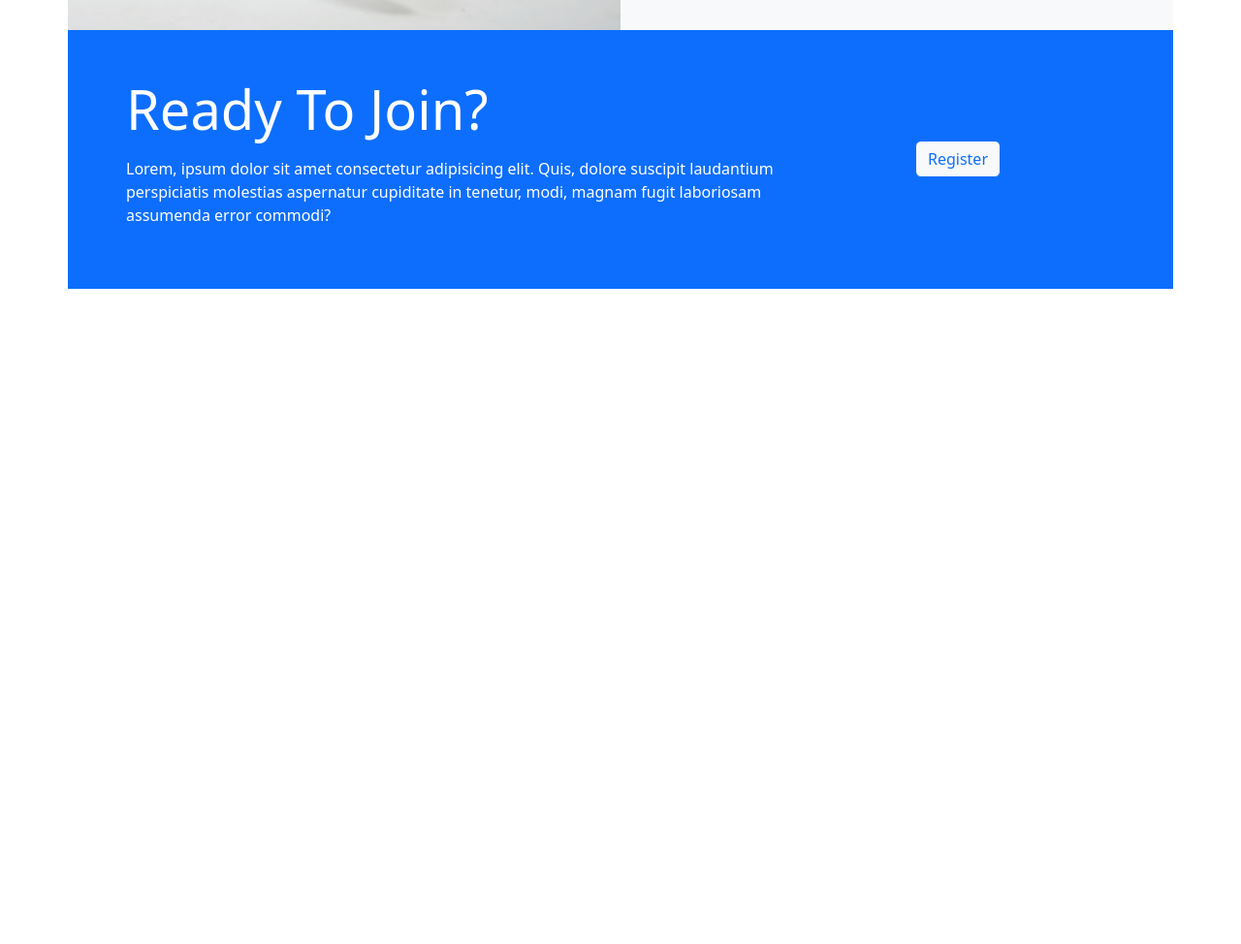
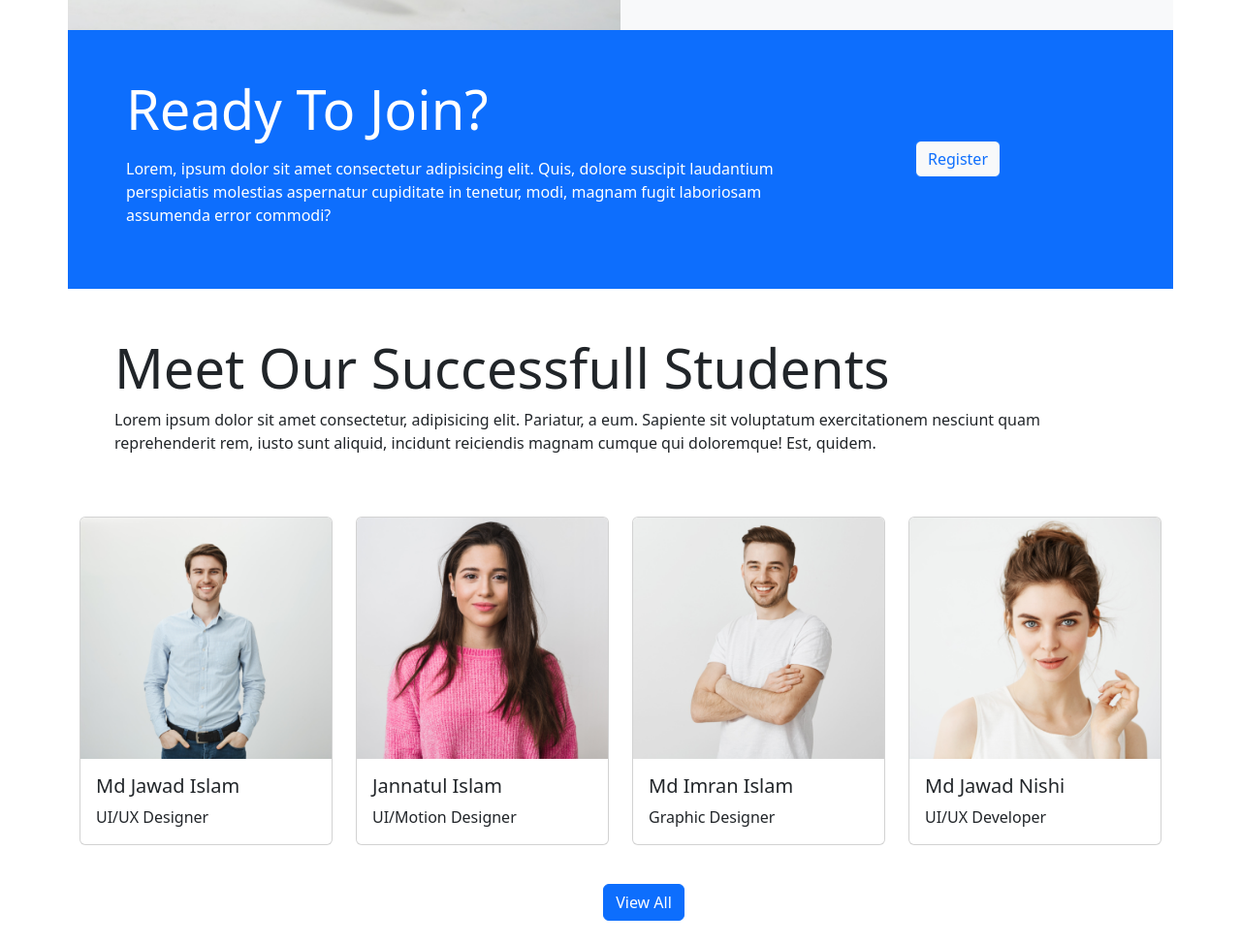
Before and after one commit to devMorshed/Projects, a plain HTML site: page edTech/index.html in a window 1280 px wide. Shown: the part 1643-2617 px from the top of the page at 97% size. Before the commit the page ends 1941 px from the top, so only its background shows below. Drawn offline with nearby package versions, Linux system fonts and the light colour scheme.

Commit message:
success section/ #card

```diff
--- a/edTech/index.html
+++ b/edTech/index.html
@@ -93,7 +93,7 @@
 
     <div class="row">
       <div class="col-md-6">
-        <div class="card mb-3" style="max-width: 540px;">
+        <div class="card mb-3">
           <div class="row g-0">
             <div class="col-md-4">
               <img src="/edTech/images/course/course-1.png" class="img-fluid h-100 card-img-top p-sm-2 rounded-start" alt="...">
@@ -110,7 +110,7 @@
         </div>
       </div>
       <div class="col-md-6">
-        <div class="card mb-3" style="max-width: 540px;">
+        <div class="card mb-3">
           <div class="row g-0">
             <div class="col-md-4 col-sm-12">
               <img src="/edTech/images/course/course-2.png" class=" img-fluid h-100 card-img-top p-sm-2  rounded-start" alt="...">
@@ -129,7 +129,7 @@
     </div>
     <div class="row">
       <div class="col-md-6">
-        <div class="card mb-3" style="max-width: 540px;">
+        <div class="card mb-3">
           <div class="row g-0">
             <div class="col-md-4">
               <img src="/edTech/images/course/course-3.png" class=" img-fluid h-100 card-img-top p-sm-2  rounded-start" alt="...">
@@ -146,7 +146,7 @@
         </div>
       </div>
       <div class="col-md-6">
-        <div class="card mb-3" style="max-width: 540px;">
+        <div class="card mb-3">
           <div class="row g-0">
             <div class="col-md-4">
               <img src="/edTech/images/course/course-4.png" class=" img-fluid h-100 card-img-top p-sm-2  rounded-start" alt="...">
@@ -165,7 +165,7 @@
     </div>
     <div class="row">
       <div class="col-md-6">
-        <div class="card mb-3" style="max-width: 540px;">
+        <div class="card mb-3">
           <div class="row g-0">
             <div class="col-md-4">
               <img src="/edTech/images/course/course-5.png" class=" img-fluid h-100 card-img-top p-sm-2  rounded-start" alt="...">
@@ -182,7 +182,7 @@
         </div>
       </div>
       <div class="col-md-6">
-        <div class="card mb-3" style="max-width: 540px;">
+        <div class="card mb-3">
           <div class="row g-0">
             <div class="col-md-4">
               <img src="/edTech/images/course/course-6.png" class=" img-fluid h-100 card-img-top p-sm-2  rounded-start" alt="...">
@@ -250,6 +250,57 @@
     </div>
   </section>
 
+  <section class="success">
+    <div class="container">
+      <div class="row">
+        <div class="section-heading p-5">
+          <h4 class="display-4">Meet Our Successfull
+            Students</h4>
+          <p class="display-text">Lorem ipsum dolor sit amet consectetur, adipisicing elit. Pariatur, a eum. Sapiente sit voluptatum exercitationem nesciunt quam reprehenderit rem, iusto sunt aliquid, incidunt reiciendis magnam cumque qui doloremque! Est, quidem.</p>
+        </div>
+        <div class="col-md-3 mb-3">
+          <div class="card h-100">
+            <img src="/edTech/images/student/student-1.png" alt="student-1" class="card-img-top">
+            <div class="card-body">
+              <h5 class="card-title">Md Jawad Islam</h5>
+              <p class="card-text">UI/UX Designer</p>
+            </div>
+          </div>
+        </div>
+        <div class="col-md-3 mb-3">
+          <div class="card h-100">
+            <img src="/edTech/images/student/student-2.png" alt="student-2" class="card-img-top">
+            <div class="card-body">
+              <h5 class="card-title">Jannatul Islam</h5>
+              <p class="card-text">UI/Motion Designer</p>
+            </div>
+          </div>
+        </div>
+        <div class="col-md-3 mb-3">
+          <div class="card h-100">
+            <img src="/edTech/images/student/student-3.png" alt="student-3" class="card-img-top">
+            <div class="card-body">
+              <h5 class="card-title">Md Imran Islam</h5>
+              <p class="card-text">Graphic Designer</p>
+            </div>
+          </div>
+        </div>
+        <div class="col-md-3 mb-3">
+          <div class="card h-100">
+            <img src="/edTech/images/student/student-4.png" alt="student-4" class="card-img-top">
+            <div class="card-body">
+              <h5 class="card-title">Md Jawad Nishi</h5>
+              <p class="card-text">UI/UX Developer</p>
+            </div>
+          </div>
+        </div>
+        <div class="text-center m-4">
+          <button class="btn btn-primary">View All</button>
+        </div>
+      </div>
+    </div>
+  </section>
+
 
 
 
```
